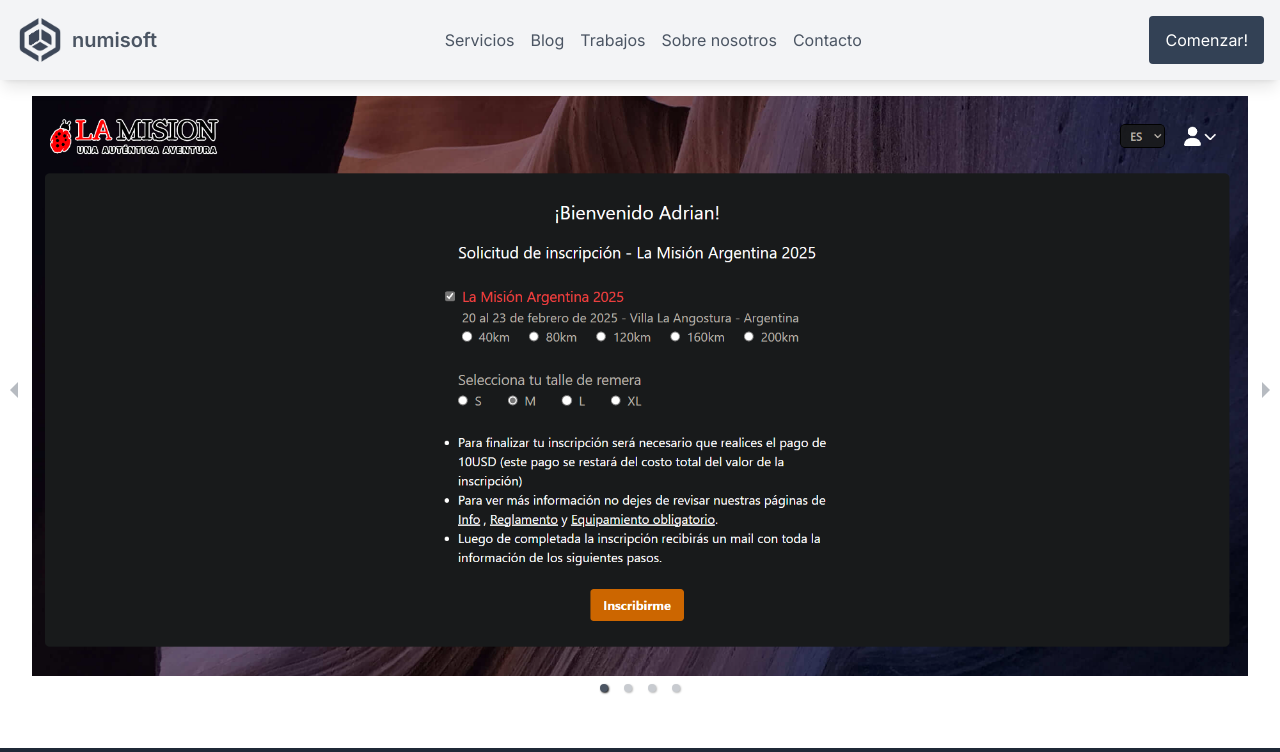
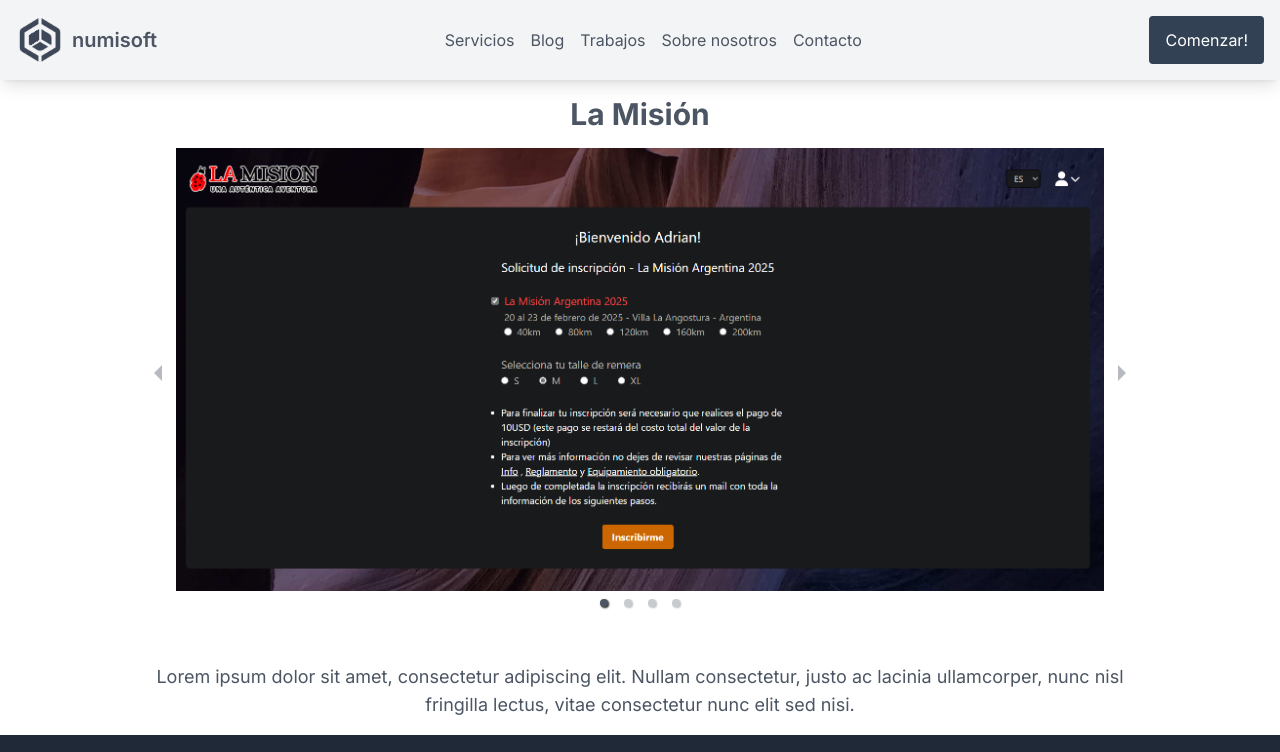
Before and after one commit to adrian120401/numisoft, a Next.js app: page /works/1 in a window 1280 px wide. Shown: the top 752 px of the page. Built offline with nearby package versions, Linux system fonts and the light colour scheme.

Commit message:
image carousel

```diff
--- a/app/works/[id]/page.tsx
+++ b/app/works/[id]/page.tsx
@@ -21,15 +21,17 @@ export default function Work({ params }: PostPageProps) {
 
     if (!project) redirect('/works');
 
-    const img = <Image src={project.image} alt={project.title} width={800} height={600} className='w-full px-8 pb-8'/>;
+    const img = <Image src={project.image} alt={project.title} width={800} height={400} className='w-full px-8 pb-8'/>;
 
     const SLIDES = Array.from({ length: 4 }, () => img);
 
     return (
-        <div className="mt-24 mx-auto px-4]">
+        <div className="mt-24 mx-auto md:max-w-[80%] px-4">
+            <h1 className="text-center text-3xl font-bold mb-4">{project.title}</h1>
             <Carousel infiniteLoop showStatus={false}>
                 {SLIDES}
             </Carousel>
+            <p className="text-center text-lg mt-4">{project.description}</p>
         </div>
     );
 }
--- a/components/CardProject.tsx
+++ b/components/CardProject.tsx
@@ -17,7 +17,7 @@ const CardProject: React.FC<CardProjectProps> = ({ id, title, description, image
                     <div className="font-bold text-xl mb-2">{title}</div>
                     <p className="text-gray-700 text-base">{description}</p>
                 </div>
-                <div className="px-6 py-4">
+                <div className="px-6 py-4 text-end">
                     <Link href={`/works/${id}`} className="text-blue-500 font-bold hover:underline">
                         Mostrar más ...
                     </Link>
```
